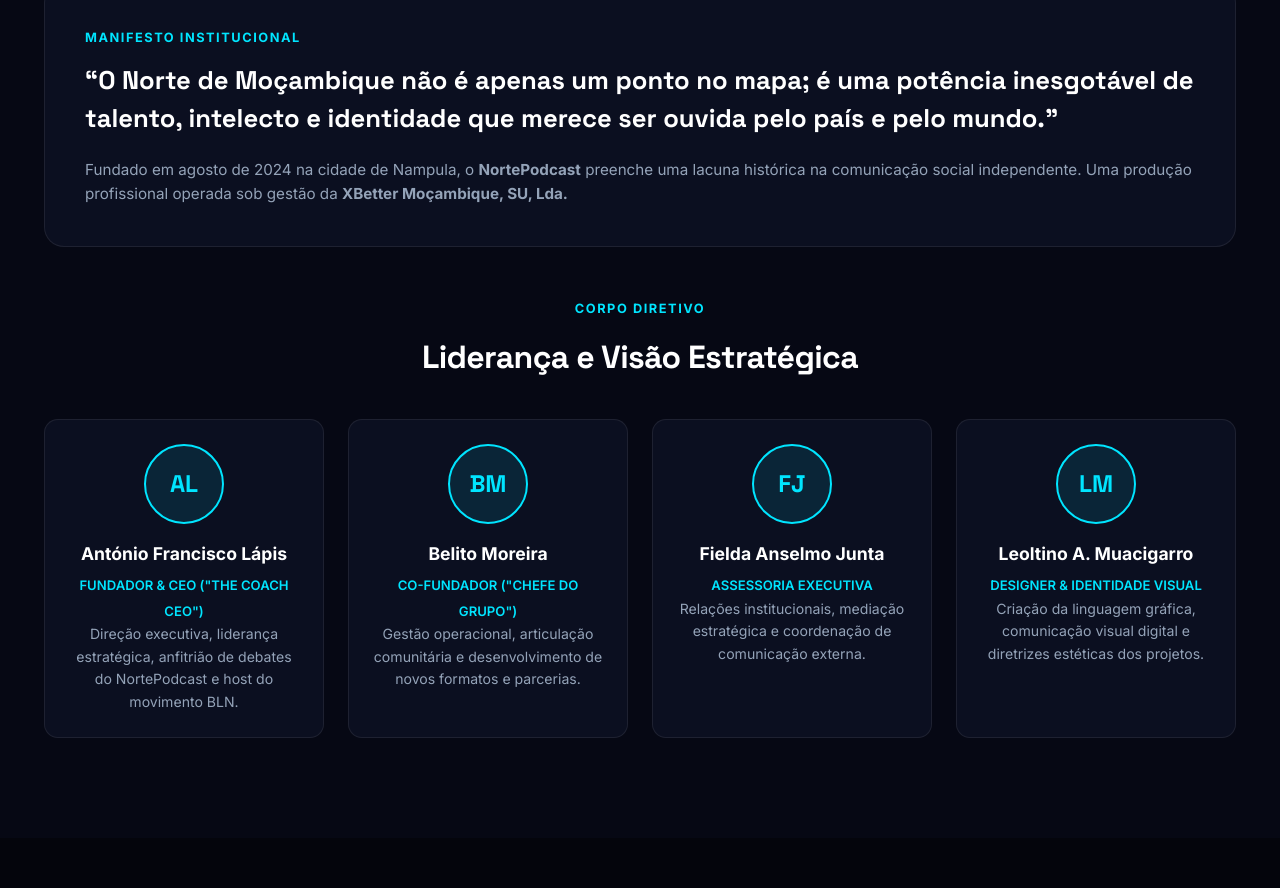
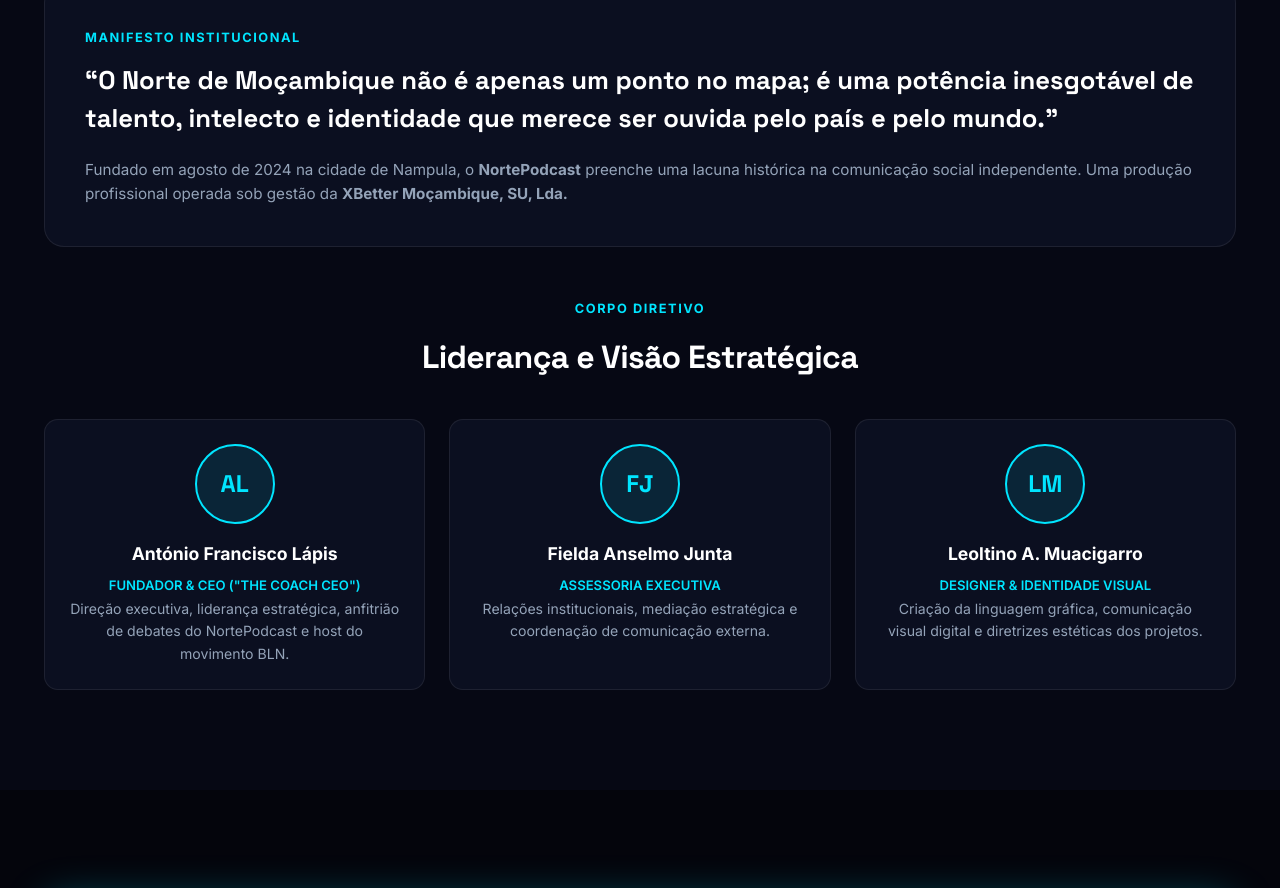
Before and after one commit to iradoweck/norte-podcast, a plain HTML site: page index.html in a window 1280 px wide. Shown: the part 2451-3339 px from the top of the page. Drawn offline with Linux system fonts and the light colour scheme.

Commit message:
refactor: update team composition and remove obsolete member profile

```diff
--- a/assets/js/app.js
+++ b/assets/js/app.js
@@ -27,7 +27,7 @@
     id: "ep-norte-03",
     youtubeId: "dQw4w9WgXcQ",
     title: "Ep. #10 — Liderança Juvenil: De Nampula para o Mundo",
-    description: "António Lápis e Belito Moreira conversam sobre como construir iniciativas culturais com impacto comunitário sustentável.",
+    description: "António Lápis e convidados debatem sobre como construir iniciativas culturais com impacto comunitário sustentável.",
     badge: "LIDERANÇA",
     date: "Há 1 semana",
     duration: "1h 05m",
--- a/index.html
+++ b/index.html
@@ -208,13 +208,6 @@
         </div>
 
         <div class="leader-card">
-          <div class="leader-avatar">BM</div>
-          <h4 class="leader-name">Belito Moreira</h4>
-          <span class="leader-role">Co-fundador ("Chefe do Grupo")</span>
-          <p class="leader-bio">Gestão operacional, articulação comunitária e desenvolvimento de novos formatos e parcerias.</p>
-        </div>
-
-        <div class="leader-card">
           <div class="leader-avatar">FJ</div>
           <h4 class="leader-name">Fielda Anselmo Junta</h4>
           <span class="leader-role">Assessoria Executiva</span>
```
Also changed, not shown: 1 other file.
